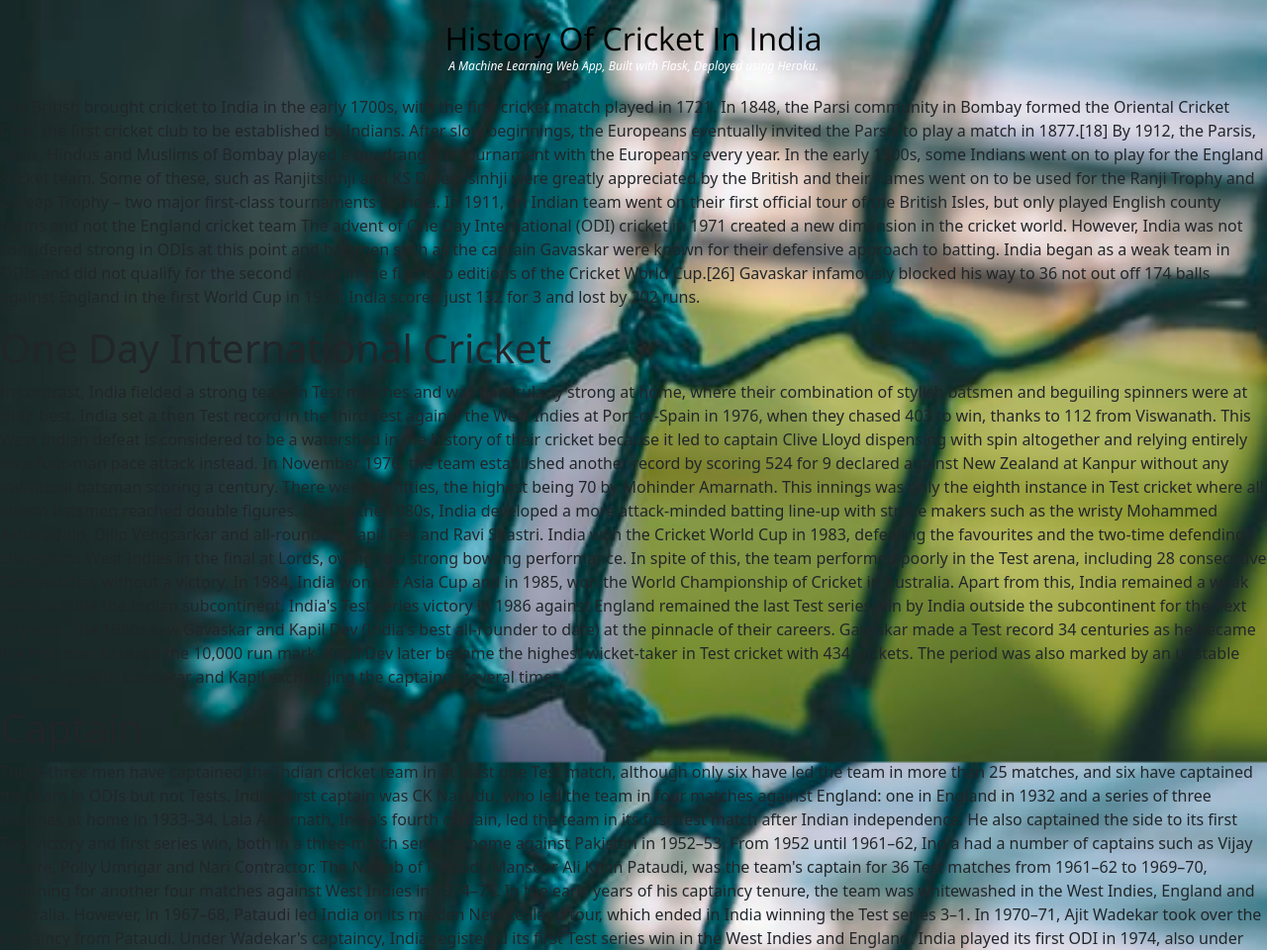
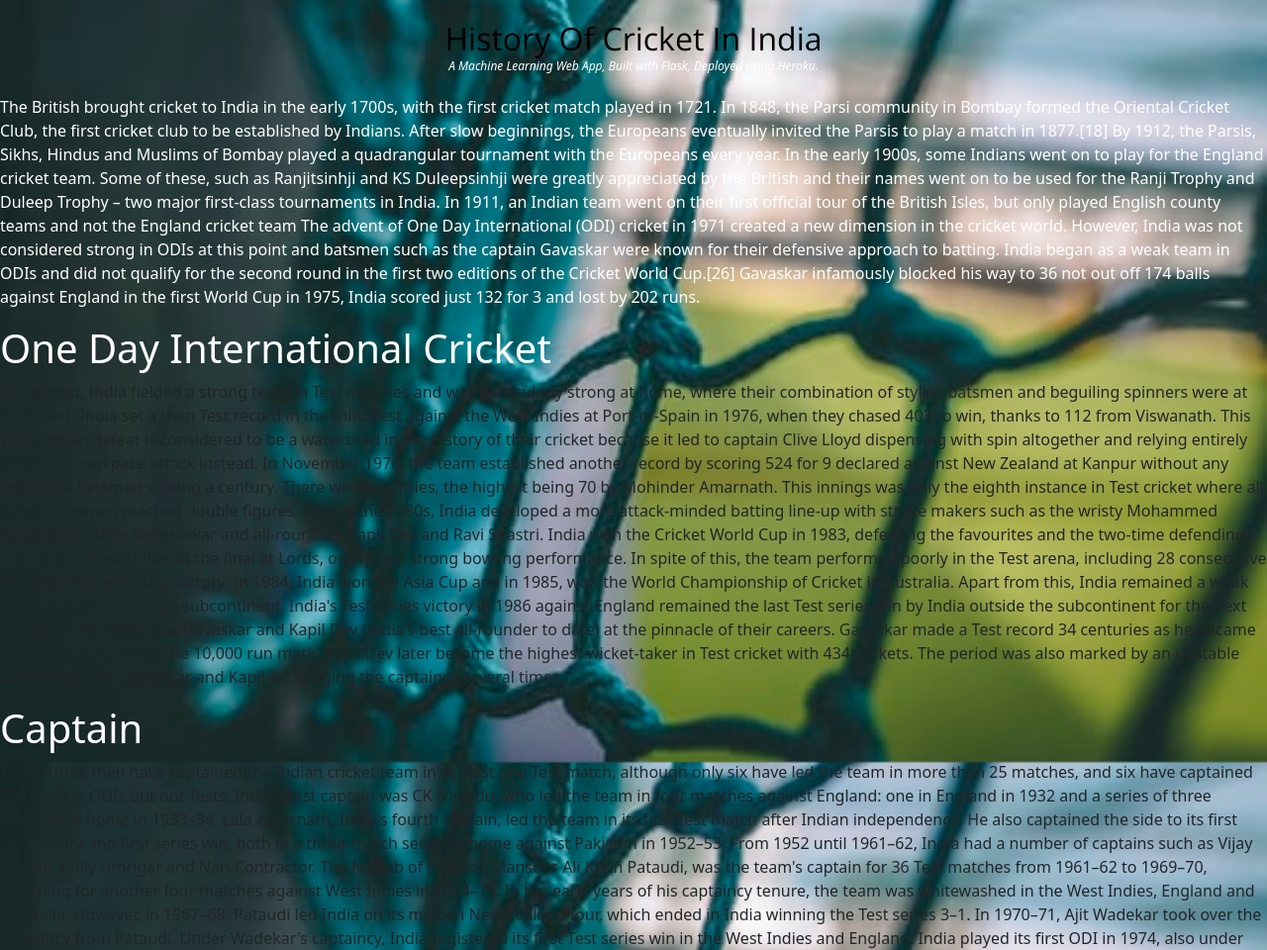
Before and after one commit to Ishasaklecha/cricket_prediction, a Flask app: page /hist in a window 1280 px wide. Shown: the part 56-1016 px from the top of the page at 99% size. Run offline with Flask 2, Linux system fonts and the light colour scheme; parts of the project's set-up code (start-up, migrations or seed data) failed here and were passed over; some libraries are stand-ins or nearby versions.

Commit message:
updated requirment

```diff
--- a/templates/hist.html
+++ b/templates/hist.html
@@ -15,7 +15,7 @@
       <p style="color: white;">A Machine Learning Web App, Built with Flask, Deployed using Heroku.</p>
     </div>
   </div>
-<p> The British brought cricket to India in the early 1700s, with the first cricket match played in 1721. In 1848, the Parsi community in Bombay formed
+<p style="color:white;"> The British brought cricket to India in the early 1700s, with the first cricket match played in 1721. In 1848, the Parsi community in Bombay formed
  the Oriental Cricket Club, the first cricket club to be established by Indians. After slow beginnings, the Europeans eventually invited the Parsis to
  play a match in 1877.[18] By 1912, the Parsis, Sikhs, Hindus and Muslims of Bombay played a quadrangular tournament with the Europeans every year.
  In the early 1900s, some Indians went on to play for the England cricket team. Some of these, such as Ranjitsinhji and KS Duleepsinhji were greatly
@@ -23,7 +23,7 @@
  In 1911, an Indian team went on their first official tour of the British Isles, but only played English county teams and not the England cricket team
 The advent of One Day International (ODI) cricket in 1971 created a new dimension in the cricket world. However, India was not considered strong in ODIs at this point and batsmen such as the captain Gavaskar were known for their defensive approach to batting. India began as a weak team in ODIs and did not qualify for the second round in the first two editions of the Cricket World Cup.[26] Gavaskar infamously blocked his way to 36 not out off 174 balls against England in the first World Cup in 1975, India scored just 132 for 3 and lost by 202 runs.
 
-<h1>One Day International Cricket</h1>
+<h1 style="color:white;">One Day International Cricket</h1>
 In contrast, India fielded a strong team in Test matches and was particularly strong at home, where their combination of stylish batsmen and beguiling
 spinners were at their best. India set a then Test record in the third Test against the West Indies at Port-of-Spain in 1976, when they chased 403 to
 win, thanks to 112 from Viswanath. This West Indian defeat is considered to be a watershed in the history of their cricket because it led to captain
@@ -41,7 +41,7 @@ their careers. Gavaskar made a Test record 34 centuries as he became the first m
 wicket-taker in Test cricket with 434 wickets. The period was also marked by an unstable leadership, with Gavaskar and Kapil exchanging the captaincy
 several times.</p>
 
-<h1>Captain</h1>
+<h1 style="color:white;">Captain</h1>
 Thirty-three men have captained the Indian cricket team in at least one Test match, although only six have led the team in more than 25 matches, and
 six have captained the team in ODIs but not Tests. India's first captain was CK Nayudu, who led the team in four matches against England: one in
 England in 1932 and a series of three matches at home in 1933–34. Lala Amarnath, India's fourth captain, led the team in its first Test match after
```
